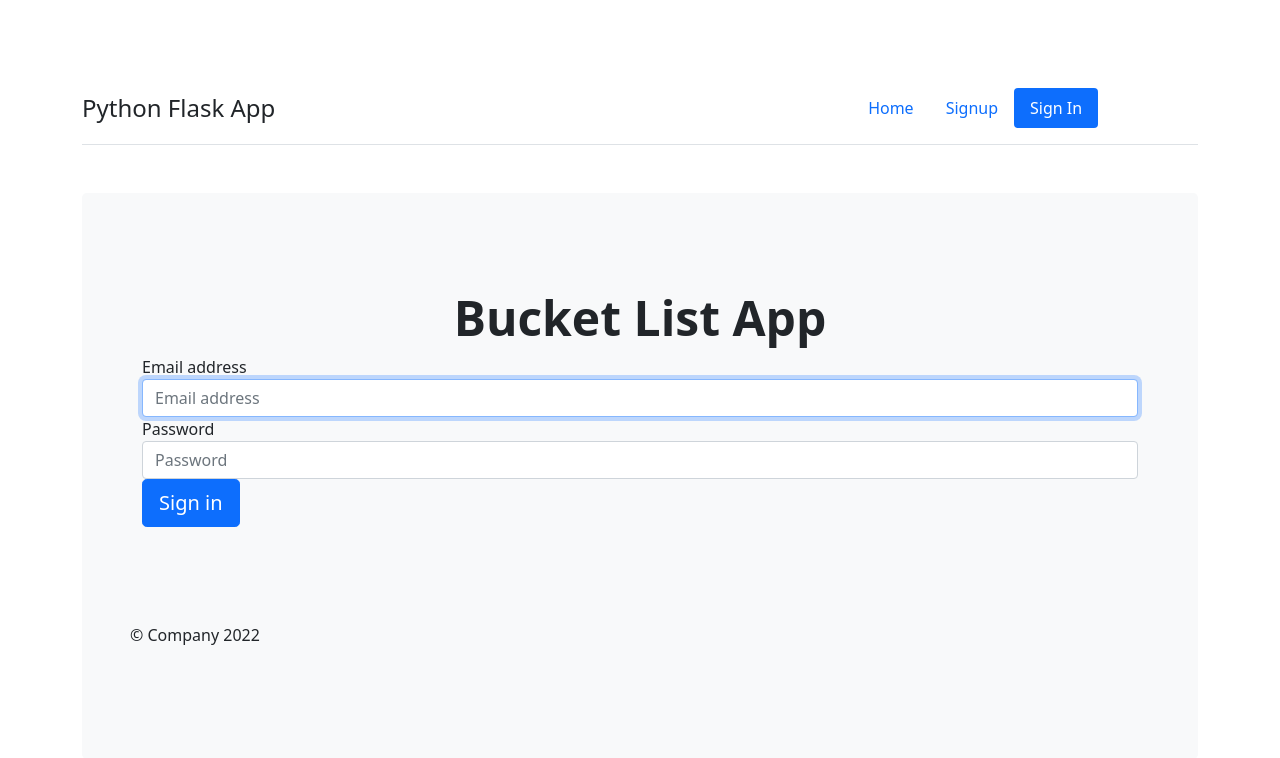
After one commit to mementomorri/python_bucket_list_app, a Flask app: page /signin in a window 1280 px wide. The commit adds this page. Shown: the top 758 px of the page. Run offline with Flask 2, Linux system fonts and the light colour scheme.

Commit message:
update project

```diff
--- a/app.py
+++ b/app.py
@@ -1,4 +1,4 @@
-from flask import Flask, render_template, json, request
+from flask import Flask, render_template, json, request, session
 from flaskext.mysql import MySQL
 from werkzeug.security import generate_password_hash, check_password_hash
 
@@ -13,16 +13,43 @@ app.config['MYSQL_DATABASE_HOST'] = 'localhost'
 mysql.init_app(app)
 
 
+
 @app.route('/')
 def main():
     return render_template('index.html')
 
+
 @app.route('/signup')
-def signup():
+def showSignUp():
     return render_template('signup.html')
 
 
-@app.route('/api/signUp',methods=['POST','GET'])
+@app.route('/signin')
+def showSignin():
+    return render_template('signin.html')
+
+
+@app.route('/api/validateLogin', methods=['POST'])
+def validateLogin():
+    try:
+        _username = request.form['inputEmail']
+        _password = request.form['inputPassword']
+        con = mysql.connect()
+        cursor.callproc('sp_validateLogin', (_username,))
+        data = cursor.fetchall()
+        if len(data) > 0:
+            if check_password_hash(str(data[0][3]), _password):
+                session['user'] = data[0][0]
+                return redirect('/userHome')
+            else:
+                return render_template('error.html', error='Wrong Email address or Password')
+        else:
+            return render_template('error.html', error='Wrong Email address or Password')
+    except Exception as e:
+        return render_template('error.html', error=str(e))
+
+
+@app.route('/api/signup', methods=['POST'])
 def signUp():
     try:
         _name = request.form['inputName']
@@ -37,22 +64,37 @@ def signUp():
             conn = mysql.connect()
             cursor = conn.cursor()
             _hashed_password = generate_password_hash(_password)
-            cursor.callproc('sp_createUser',(_name,_email,_hashed_password))
+            cursor.callproc('sp_createUser', (_name, _email, _hashed_password))
             data = cursor.fetchall()
 
             if len(data) == 0:
                 conn.commit()
-                return json.dumps({'message':'User created successfully !'})
+                return json.dumps({'message': 'User created successfully !'})
             else:
-                return json.dumps({'error':str(data[0])})
+                return json.dumps({'error': str(data[0])})
         else:
-            return json.dumps({'html':'<span>Enter the required fields</span>'})
+            return json.dumps({'html': '<span>Enter the required fields</span>'})
 
     except Exception as e:
-        return json.dumps({'error':str(e)})
+        return json.dumps({'error': str(e)})
     finally:
         cursor.close()
         conn.close()
 
+
+@app.route('/userhome')
+def userHome():
+    if session.get('user'):
+        return render_template('userhome.html')
+    else:
+        return render_template('error.html', error='Unauthorized Access')
+
+
+@app.route('/logout')
+def logout():
+    session.pop('user', None)
+    return redirect('/')
+
+
 if __name__ == "__main__":
     app.run()
--- /dev/null
+++ b/static/signup.css
@@ -0,0 +1,39 @@
+body {
+	  padding-top: 40px;
+	  padding-bottom: 40px;
+}
+
+#form-signin {
+	  max-width: 330px;
+	  padding: 15px;
+	  margin: 0 auto;
+}
+#form-signin .form-signin-heading,
+#form-signin .checkbox {
+	  margin-bottom: 10px;
+}
+#form-signin .checkbox {
+	  font-weight: normal;
+}
+#form-signin .form-control {
+	  position: relative;
+	  height: auto;
+	  -webkit-box-sizing: border-box;
+	     -moz-box-sizing: border-box;
+	          box-sizing: border-box;
+	  padding: 10px;
+	  font-size: 16px;
+}
+#form-signin .form-control:focus {
+	  z-index: 2;
+}
+#form-signin input[type="email"] {
+	  margin-bottom: -1px;
+	  border-bottom-right-radius: 0;
+	  border-bottom-left-radius: 0;
+}
+#form-signin input[type="password"] {
+	  margin-bottom: 10px;
+	  border-top-left-radius: 0;
+	  border-top-right-radius: 0;
+}
--- /dev/null
+++ b/templates/signin.html
@@ -0,0 +1,72 @@
+<!DOCTYPE html>
+<html lang="en">
+	<head>
+
+		<title>Python Flask Bucket List App - Sign In</title>
+
+		<link
+			href="https://cdn.jsdelivr.net/npm/bootstrap@5.1.3/dist/css/bootstrap.min.css"
+			rel="stylesheet"
+			integrity="sha384-1BmE4kWBq78iYhFldvKuhfTAU6auU8tT94WrHftjDbrCEXSU1oBoqyl2QvZ6jIW3"
+			crossorigin="anonymous"
+		/>
+		<link href="../static/signup.css" rel="stylesheet" />
+	</head>
+
+	<body>
+
+		<div class="container">
+
+			<div class="header">
+
+				<nav
+					class="border-bottom flex-wrap mb-4 py-3 d-flex justify-content-center"
+				>
+					<a
+						href="/"
+						class="text-dark text-decoration-none mb-3 mb-md-0 d-flex align-items-center me-md-auto"
+					>
+						<span class="fs-4">Python Flask App</span>
+					</a>
+
+					<ul class="nav nav-pills">
+						<li class="nav-item">
+							<a href="/" class="nav-link">Home</a>
+						</li>
+						<li class="nav-item">
+							<a href="/signup" class="nav-link">Signup</a>
+						</li>
+						<li class="nav-item">
+							<a href="/signin" class="nav-link active" aria-current="page"
+								>Sign In</a
+							>
+						</li>
+					</ul>
+
+				</nav>
+
+			</div>
+			<div class="bg-light rounded-3 mb-4 p-5">
+				<div class="container-fluid py-5">
+					<h1 class="text-center fw-bold display-5">Bucket List App</h1>
+					<form class="form-signin" action="/api/validateLogin" method="post">
+                        <label for="inputEmail" class="sr-only">Email address</label>
+                        <input type="email" name="inputEmail" id="inputEmail" class="form-control" placeholder="Email address" required autofocus>
+                        <label for="inputPassword" class="sr-only">Password</label>
+                        <input type="password" name="inputPassword" id="inputPassword" class="form-control" placeholder="Password" required>
+
+                        <button id="btnSignIn" class="btn btn-lg btn-primary btn-block" type="submit">Sign in</button>
+                    </form>
+			</div>
+
+			<footer class="footer">
+
+				<p>&copy; Company 2022</p>
+
+			</footer>
+
+
+		</div>
+
+	</body>
+</html>
```
Also changed, not shown: templates/error.html (added, +61 -0 lines), templates/index.html (+8 -5 lines), templates/signup.html (+9 -6 lines), templates/userhome.html (added, +58 -0 lines).
